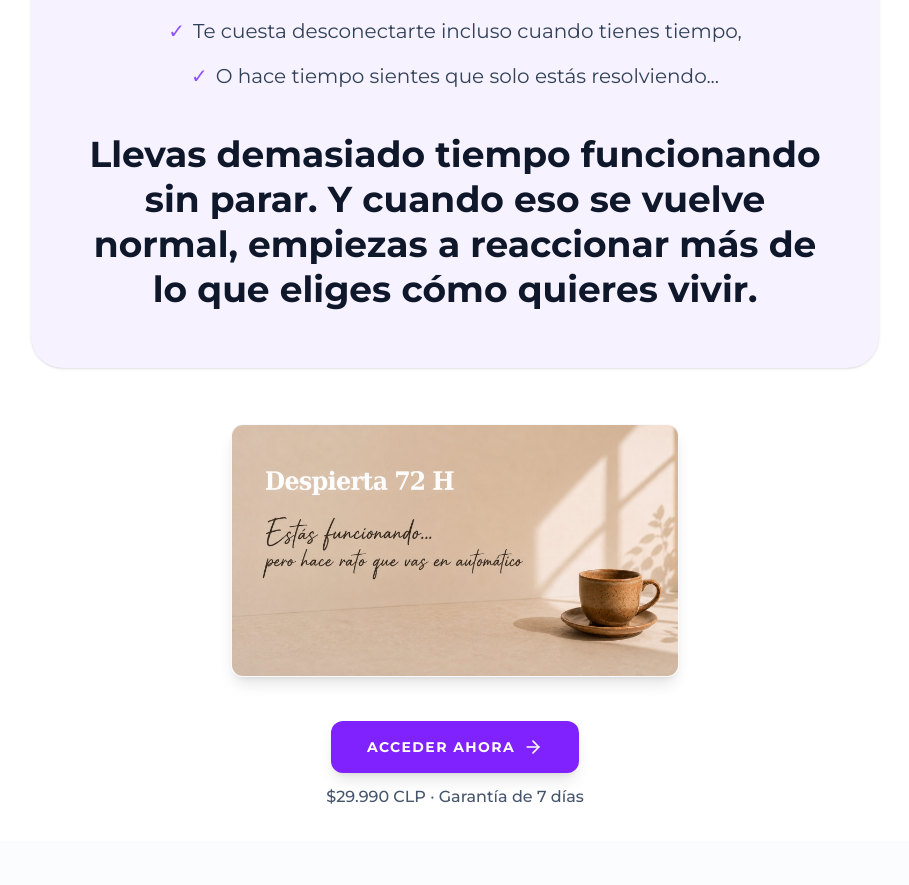
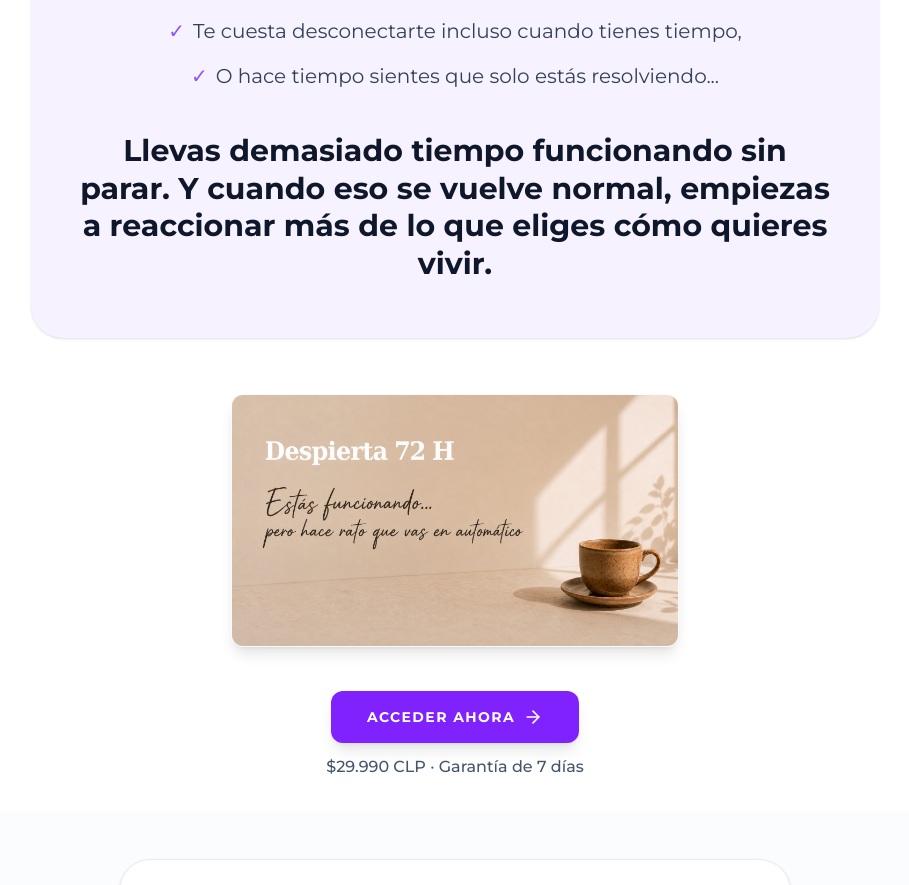
Before and after one commit to cursossolange/despierta-72h, a React (Vite) app: page / in a window 1280 px wide. Shown: the part 883-1768 px from the top of the page, without its empty margins (185-1094 px from the left). Built offline with nearby package versions, Linux system fonts and the light colour scheme; no server answers.

Commit message:
Update LandingPage.tsx

```diff
--- a/src/components/LandingPage.tsx
+++ b/src/components/LandingPage.tsx
@@ -204,7 +204,7 @@ export default function LandingPage({ onPurchase }: LandingPageProps) {
 <p><span className="text-violet-500 mr-2">✓</span>O hace tiempo sientes que solo estás resolviendo...</p>
   </div>
 
-<p className="mt-10 text-2xl md:text-4xl font-extrabold text-slate-900 leading-tight">
+<p className="mt-10 text-xl md:text-3xl font-bold text-slate-900 leading-tight">
 Llevas demasiado tiempo funcionando sin parar.
 Y cuando eso se vuelve normal,
 empiezas a reaccionar más de lo que eliges cómo quieres vivir.
```
